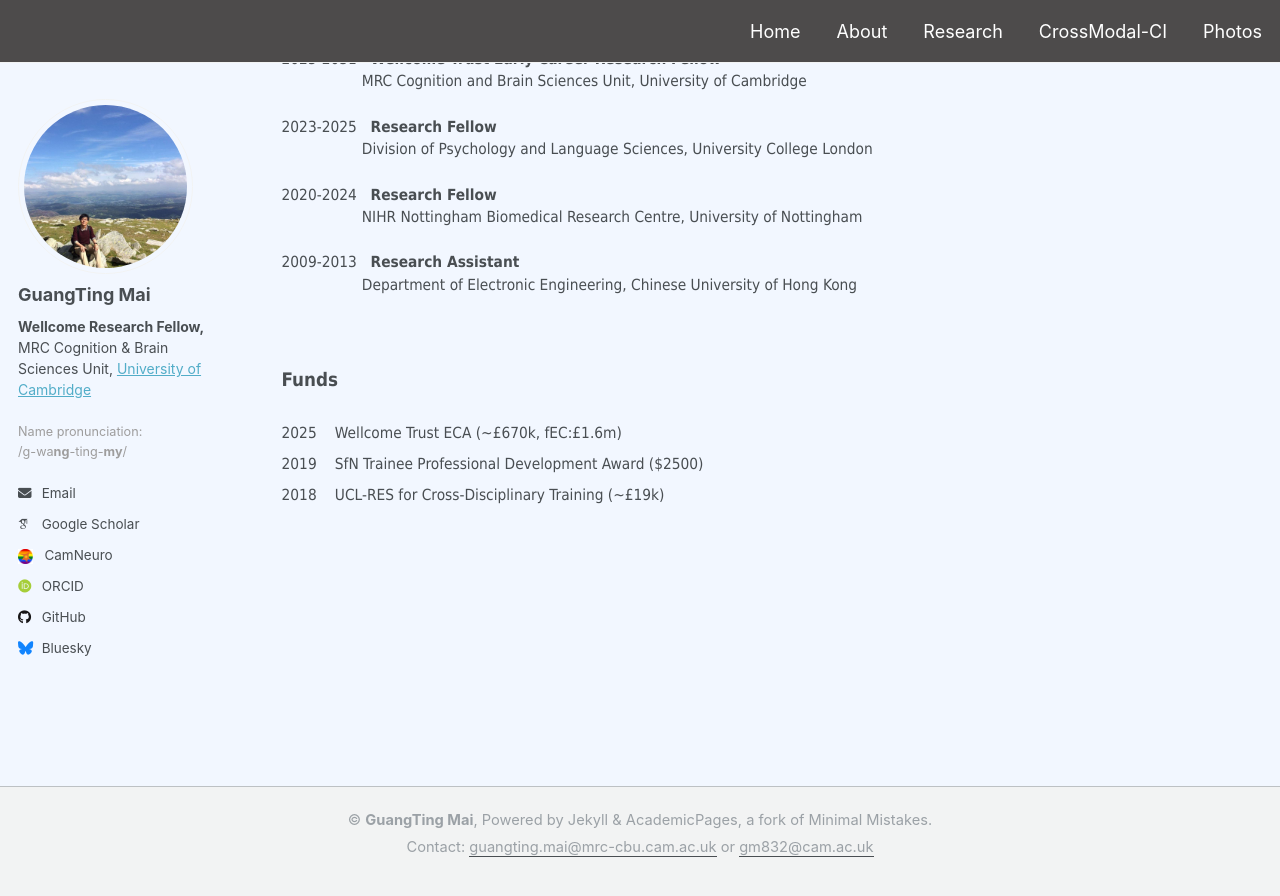
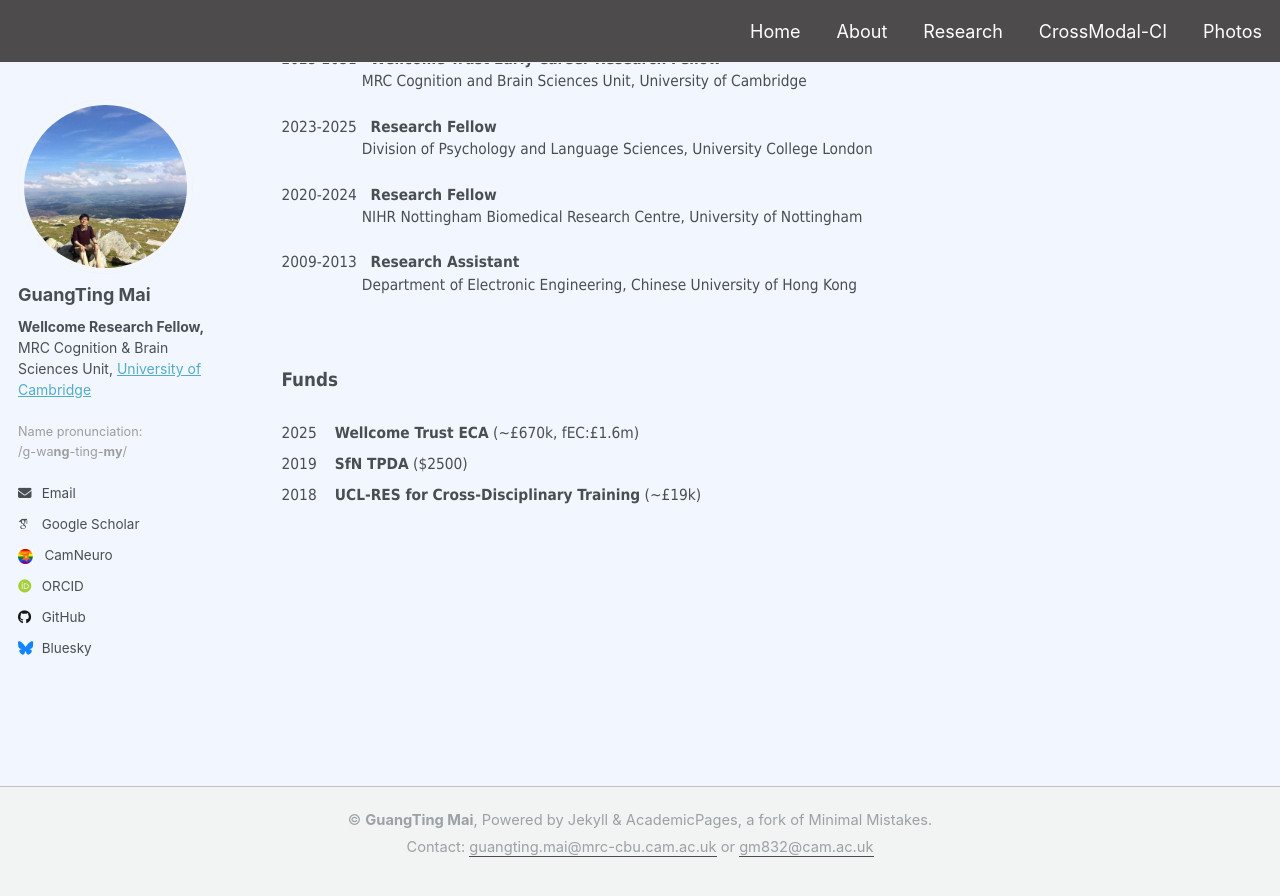
Before and after one commit to guangtingmai/guangtingmai.github.io, a Jekyll site: the page built from _pages/about.html, in a window 1280 px wide and 900 px high, scrolled down 896 px. Shown: the top 896 px of the window. Built offline with Jekyll 4.4.1, drawn with Linux system fonts in a browser that asks for light colours; some web fonts are replaced.

Commit message:
Update about.html

```diff
--- a/_pages/about.html
+++ b/_pages/about.html
@@ -54,7 +54,7 @@
 <br>
 <p><span style="font-size: 14pt;font-family: Tahoma;line-height: 1.6;display: block"><strong>Funds</strong></span></p>
 <p>
-  <span style="font-size: 11.5pt;font-family: Tahoma;line-height: 2;display: block;">2025 &emsp;Wellcome Trust ECA (~£670k, fEC:£1.6m)</span>
-  <span style="font-size: 11.5pt;font-family: Tahoma;line-height: 2;display: block;">2019 &emsp;SfN Trainee Professional Development Award ($2500)</span>
-  <span style="font-size: 11.5pt;font-family: Tahoma;line-height: 2;display: block;">2018 &emsp;UCL-RES for Cross-Disciplinary Training (~£19k)</span>
+  <span style="font-size: 11.5pt;font-family: Tahoma;line-height: 2;display: block;">2025 &emsp;<strong>Wellcome Trust ECA</strong> (~£670k, fEC:£1.6m)</span>
+  <span style="font-size: 11.5pt;font-family: Tahoma;line-height: 2;display: block;">2019 &emsp;<strong>SfN TPDA</strong> ($2500)</span>
+  <span style="font-size: 11.5pt;font-family: Tahoma;line-height: 2;display: block;">2018 &emsp;<strong>UCL-RES for Cross-Disciplinary Training</strong> (~£19k)</span>
 </p>
```
